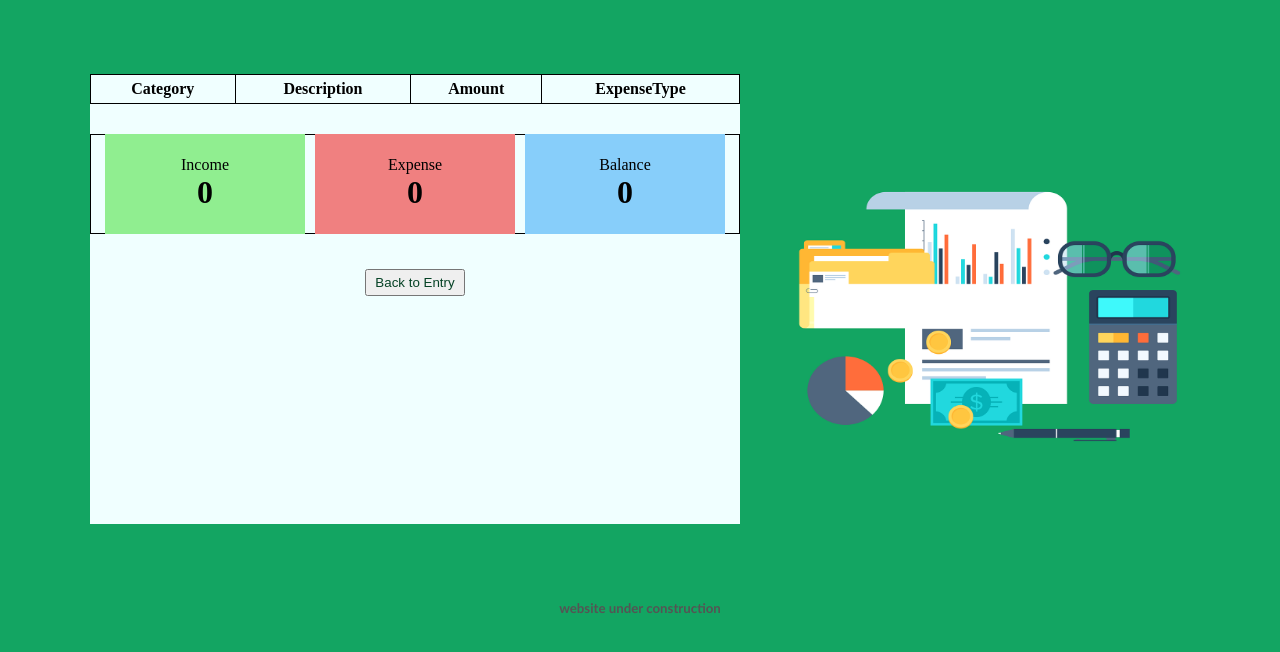
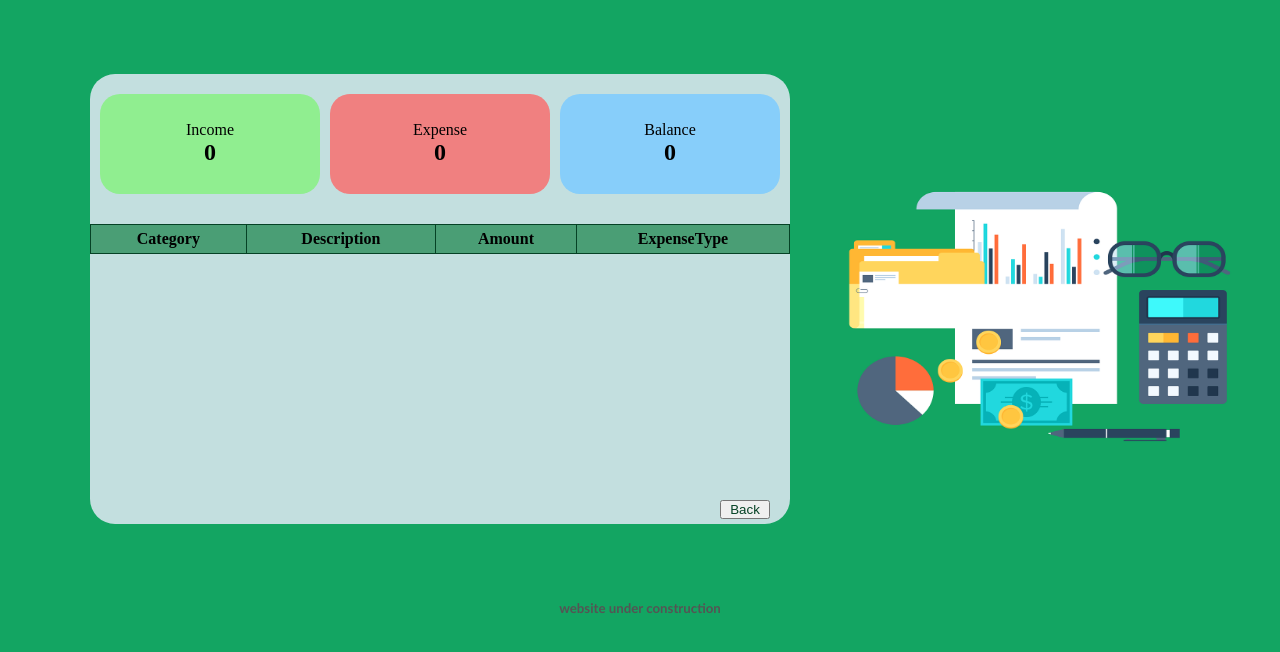
Before and after one commit to abdulrahim03/EXPENSE_TRACKER, a plain HTML site: page src/Expense/add-expense.html in a window 1280 px wide. Both pictures are taken after a click on the button "Show Expenses". Shown: the part 108-760 px from the top of the page. Drawn offline with Linux system fonts and the light colour scheme.

Commit message:
Bug Fixes

```diff
--- a/src/Expense/add-expense.css
+++ b/src/Expense/add-expense.css
@@ -95,13 +95,33 @@ nav button{
     position: relative;
 }
 .expensedetails{
-    background-color:azure;
+    background-color:rgb(195, 223, 223);
     width:700px;
     margin-left: 50px;
     display: flex;
     flex-direction: column;
     gap:30px;
     position: relative;
+    border-radius: 25px;
+}
+.table-container{
+    width:100%;
+    overflow: auto;
+}
+
+table{
+    width: 100%;
+}
+
+table,th,tr,td{
+    border: 1px solid rgb(5, 66, 37);
+    border-collapse: collapse;
+    padding: 5px;
+    overflow: hidden;
+}
+
+th{
+    background-color: rgba(67, 155, 112, 0.946);
 }
 
 .expense h3{
@@ -143,6 +163,15 @@ nav button{
     cursor: pointer;
     margin-top: 5px;
 }
+
+.backbutton{
+    width:50px;
+    color:rgb(5, 66, 37);
+    cursor: pointer;
+    bottom:5px;
+    right:20px;
+    position: absolute;
+}
 .expensebtn{
     width:100%;
 }
@@ -168,22 +197,11 @@ nav button{
     height:500px;
 }
 
-table,th,tr,td{
-    border: 1px solid black;
-    border-collapse: collapse;
-    padding: 5px;
-}
-
-th,tr,td{
-    color:black;
-}
-
 .hidden{
     display: none;
 }
 
 .details{
-    border: 1px solid black;
     width: 100%;
     height:100px;
     padding: 10px;
@@ -191,34 +209,38 @@ th,tr,td{
     place-content: center;
     display: flex;
     gap:10px;
+    margin-top: 20px;
 }
 
 .income1{
     background-color:lightgreen;
-    width:200px;
+    width:300px;
     height:100px;
     align-items: center;
     place-content: center;
     display: flex;
     flex-direction: column;
+    border-radius: 20px;
 }
 .expense1{
     background-color:lightcoral;
-    width:200px;
+    width:300px;
     height:100px;
     align-items: center;
     place-content: center;
     display: flex;
     flex-direction: column;
+    border-radius: 20px;
 }
 .balance1{
     background-color:lightskyblue;
-    width:200px;
+    width:300px;
     height:100px;
     align-items: center;
     place-content: center;
     display: flex;
     flex-direction: column;
+    border-radius: 20px;
 }
 
 @media only screen and (max-width:600px) {
@@ -264,11 +286,13 @@ th,tr,td{
     .expensedetails{
         font-size: 10px;
         width:400px;
+        height:100%;
         margin-left: 5px;
         display: flex;
         flex-direction: column;
         gap:20px;
         position: relative;
+        border-radius: 25px;
     }
 
     .expense h3{
--- a/src/Expense/add-expense.html
+++ b/src/Expense/add-expense.html
@@ -58,37 +58,37 @@
                 </div>
             </div>
             <div class="expensedetails hidden"  id="expensedetails">
-                <table id="data-table">
-                    <thead>
-                        <tr>
-                            <th>Category</th>
-                            <th>Description</th>
-                            <th>Amount</th>
-                            <th>ExpenseType</th>
-                        </tr>
-                    </thead>
-                   <tbody id="table-body">
-
-                   </tbody>
-                </table>
-
                 <div class="details">
                     <div class="income1">
                         <p>Income</p>
-                        <h1 id="incomevalue"></h1>
+                        <h2 id="incomevalue"></h2>
                     </div>
                     <div class="expense1">
                         <p>Expense</p>
-                        <h1 id="expensevalue"></h1>
+                        <h2 id="expensevalue"></h2>
                     </div>
                     <div class="balance1">
                         <p>Balance</p>
-                        <h1 id="balancevalue"></h1>
+                        <h2 id="balancevalue"></h2>
                     </div>
                 </div>
+                <div class="table-container">
+                    <table id="data-table">
+                        <thead>
+                            <tr>
+                                <th>Category</th>
+                                <th>Description</th>
+                                <th>Amount</th>
+                                <th>ExpenseType</th>
+                            </tr>
+                        </thead>
+                       <tbody id="table-body">
 
+                       </tbody>
+                    </table>
+                </div>
                 <div class="btndiv">
-                    <button class="buttons" onclick="BacktoInput()" type="button">Back to Entry</button>
+                    <button class="backbutton" onclick="BacktoInput()" type="button">Back</button>
                 </div>
             </div>
             <div>
```
Also changed, not shown: src/PopUp/commonScript.js (+4 -4 lines), src/assets/no-data-found.png (added).
